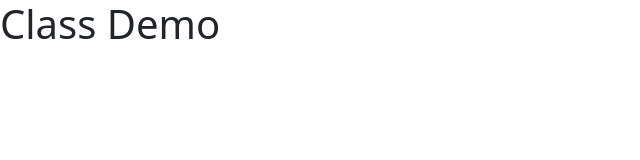
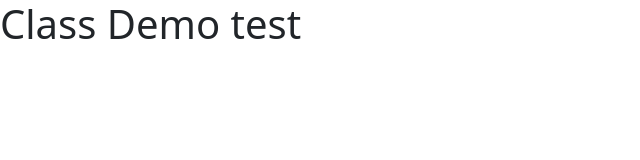
Before and after one commit to jasontaylor0891/dsv-github-action-demo, a plain HTML site: page index.html in a window 1280 px wide. Shown: the whole page, without its empty margins (0-640 px from the left). Drawn offline with nearby package versions, Linux system fonts and the light colour scheme.

Commit message:
Update index.html

```diff
--- a/index.html
+++ b/index.html
@@ -13,6 +13,6 @@
 </head>
 
 <body>
-<h1>Class Demo</h1>
+<h1>Class Demo test</h1>
 </body>
 </html>
```
